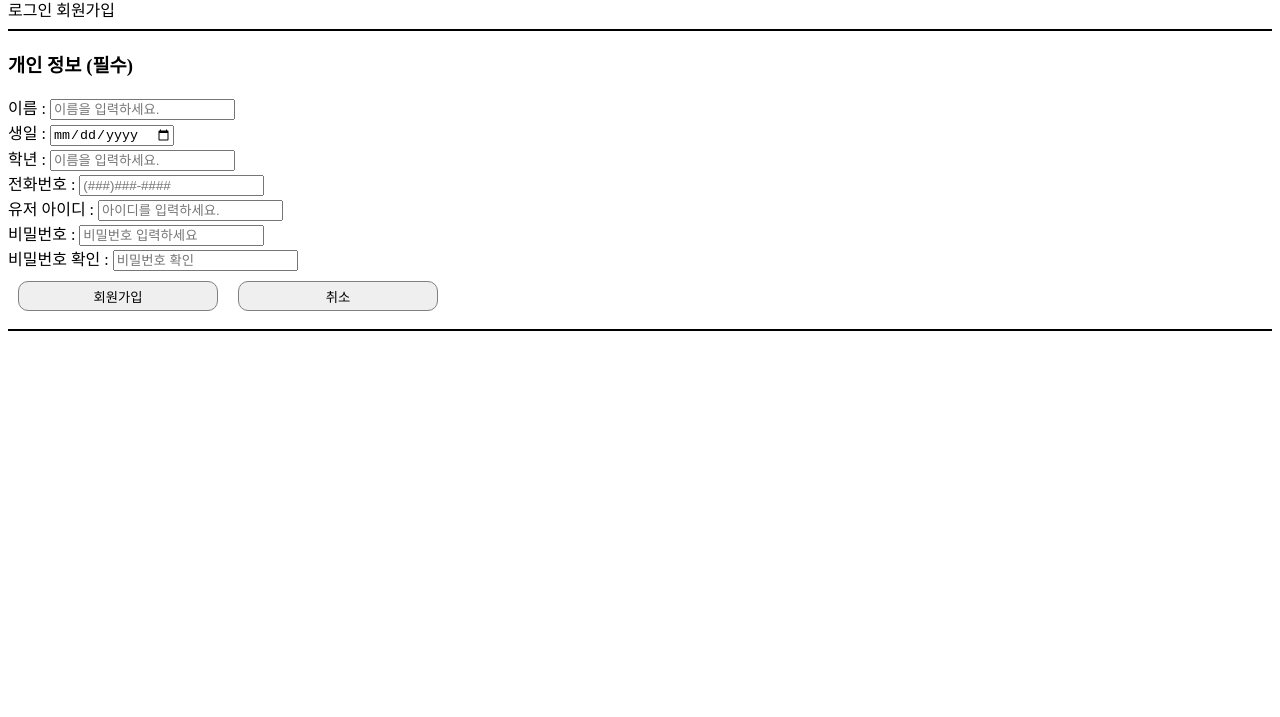
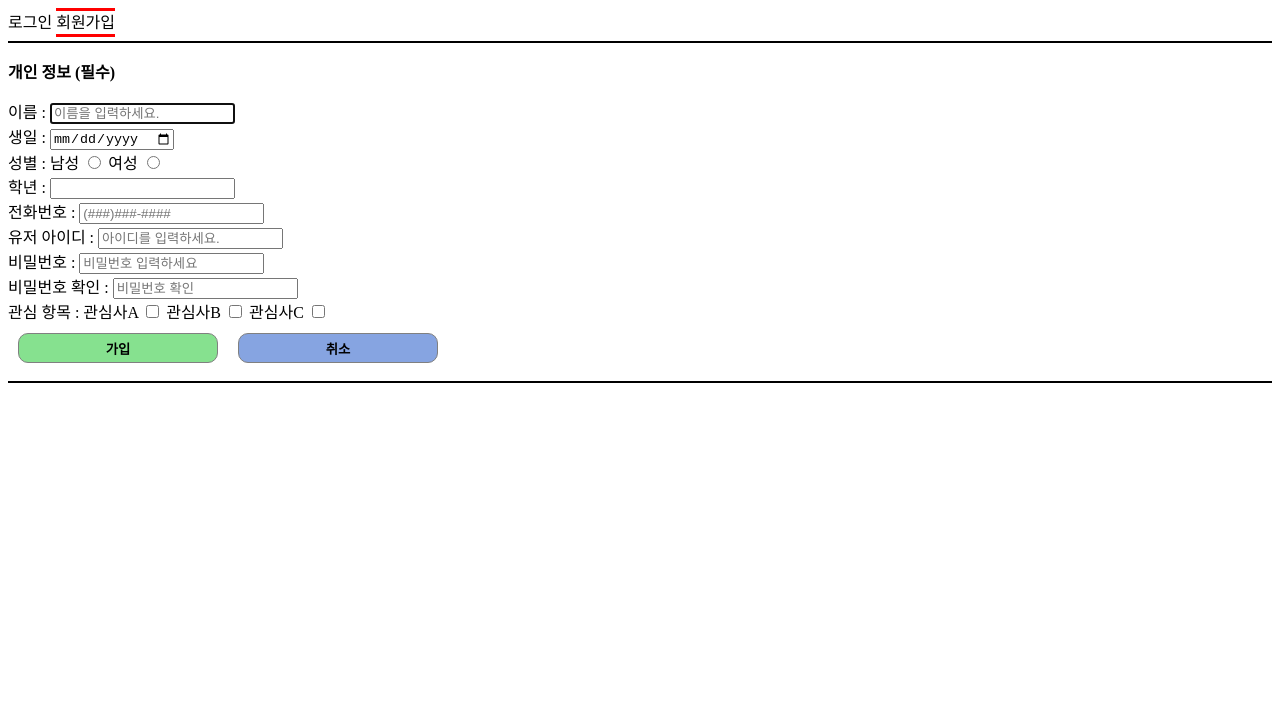
Before and after one commit to 2017129007/HomeworkRepository, a plain HTML site: page LAB2/signup.html in a window 1280 px wide. Shown: the part 83-800 px from the top of the page. Drawn offline with Linux system fonts and the light colour scheme.

Commit message:
feat : css 1차완

```diff
--- a/LAB2/main.css
+++ b/LAB2/main.css
@@ -1,11 +1,17 @@
 h1 {
-  font-family: sans-serif;
+  font-size: xx-large;
+  font-family: Impact, Haettenschweiler, "Arial Narrow Bold", sans-serif;
   size: 3em;
   font-weight: bold;
+  text-align: center;
 }
 
 hr {
   border: black solid 1px;
+}
+
+h3 {
+  font-size: medium;
 }
 
 a {
@@ -26,4 +32,29 @@ button {
   border: 1px solid grey;
   margin: 10px;
   padding: 2px;
+  font-weight: 900;
+  /* color: ; */
 }
+
+.button-ok {
+  background-color: rgba(122, 223, 132, 0.908);
+}
+.button-blue {
+  background-color: rgba(122, 156, 223, 0.908);
+}
+.button-danger {
+  background-color: rgba(239, 4, 4, 0.908);
+}
+
+button a {
+  display: block;
+  width: 100%;
+  height: 100%;
+  padding: 2px;
+}
+
+.selected {
+  border-top: 3px red solid;
+  border-bottom: 3px red solid;
+  padding: 3px 0 3px 0;
+}
--- a/LAB2/signup.html
+++ b/LAB2/signup.html
@@ -12,7 +12,7 @@
       <h1>welcome to IP shop</h1>
       <div>
         <a href="./login.html">로그인</a>
-        <a href="./signup.html">회원가입</a>
+        <a class="selected" href="./signup.html">회원가입</a>
       </div>
     </header>
     <hr />
@@ -21,38 +21,50 @@
       <div>
         <form>
           <div>
-            <label>이름 : </label
-            ><input id="name" type="text" placeholder="이름을 입력하세요." />
-          </div>
-          <div>
-            <label>생일 : </label
-            ><input name="birthday" type="date" placeholder="연도 - 월 - 일" />
-          </div>
-          <div>
-            <label>학년 : </label
-            ><input
-              name="grade"
-              id="grade"
-              type="number"
+            <label>이름 : </label>
+            <input
+              id="name"
+              name="name"
+              type="text"
               placeholder="이름을 입력하세요."
+              required
+              autofocus
             />
           </div>
           <div>
-            <label>전화번호 : </label
-            ><input name="phone" type="tel" placeholder="(###)###-####" />
+            <label>생일 : </label>
+            <input name="birthday" type="date" placeholder="연도 - 월 - 일" />
           </div>
           <div>
-            <label>유저 아이디 : </label
-            ><input
+            <label>성별 : </label>
+            <label for="male">남성 </label>
+            <input name="sex" id="male" type="radio" value="남성" />
+            <label for="female">여성 </label>
+            <input name="sex" id="female" type="radio" value="여성" />
+          </div>
+          <div>
+            <label>학년 : </label>
+            <input required name="grade" id="grade" type="number" step="1" />
+          </div>
+          <div>
+            <label>전화번호 : </label>
+            <input name="phone" type="tel" placeholder="(###)###-####" />
+          </div>
+          <div>
+            <label>유저 아이디 : </label>
+            <input
+              required
               name="userId"
               id="userId"
               type="text"
+              autocomplete="userId"
               placeholder="아이디를 입력하세요."
             />
           </div>
           <div>
-            <label>비밀번호 : </label
-            ><input
+            <label>비밀번호 : </label>
+            <input
+              required
               name="password"
               id="password"
               type="password"
@@ -60,17 +72,44 @@
             />
           </div>
           <div>
-            <label>비밀번호 확인 : </label
-            ><input
+            <label>비밀번호 확인 : </label>
+            <input
+              required
               name="passwordCheck"
               id="passwordCheck"
               type="password"
               placeholder="비밀번호 확인"
             />
           </div>
+          <div>
+            <label>관심 항목 : </label>
+            <label for="interest-a">관심사A</label>
+            <input
+              name="interest"
+              id="interest-a"
+              value="관심사-a"
+              type="checkbox"
+            />
+            <label for="interest-b">관심사B</label>
+
+            <input
+              name="interest"
+              id="interest-b"
+              value="관심사-b"
+              type="checkbox"
+            />
+            <label for="interest-c">관심사C</label>
+
+            <input
+              name="interest"
+              id="interest-c"
+              value="관심사-c"
+              type="checkbox"
+            />
+          </div>
           <div class="button-div">
-            <button type="submit">회원가입</button>
-            <button type="reset">취소</button>
+            <button class="button-ok" type="submit">가입</button>
+            <button class="button-blue" type="reset">취소</button>
           </div>
         </form>
       </div>
```
Also changed, not shown: LAB2/login.html (+3 -3 lines), memo.md (added, +7 -0 lines).
